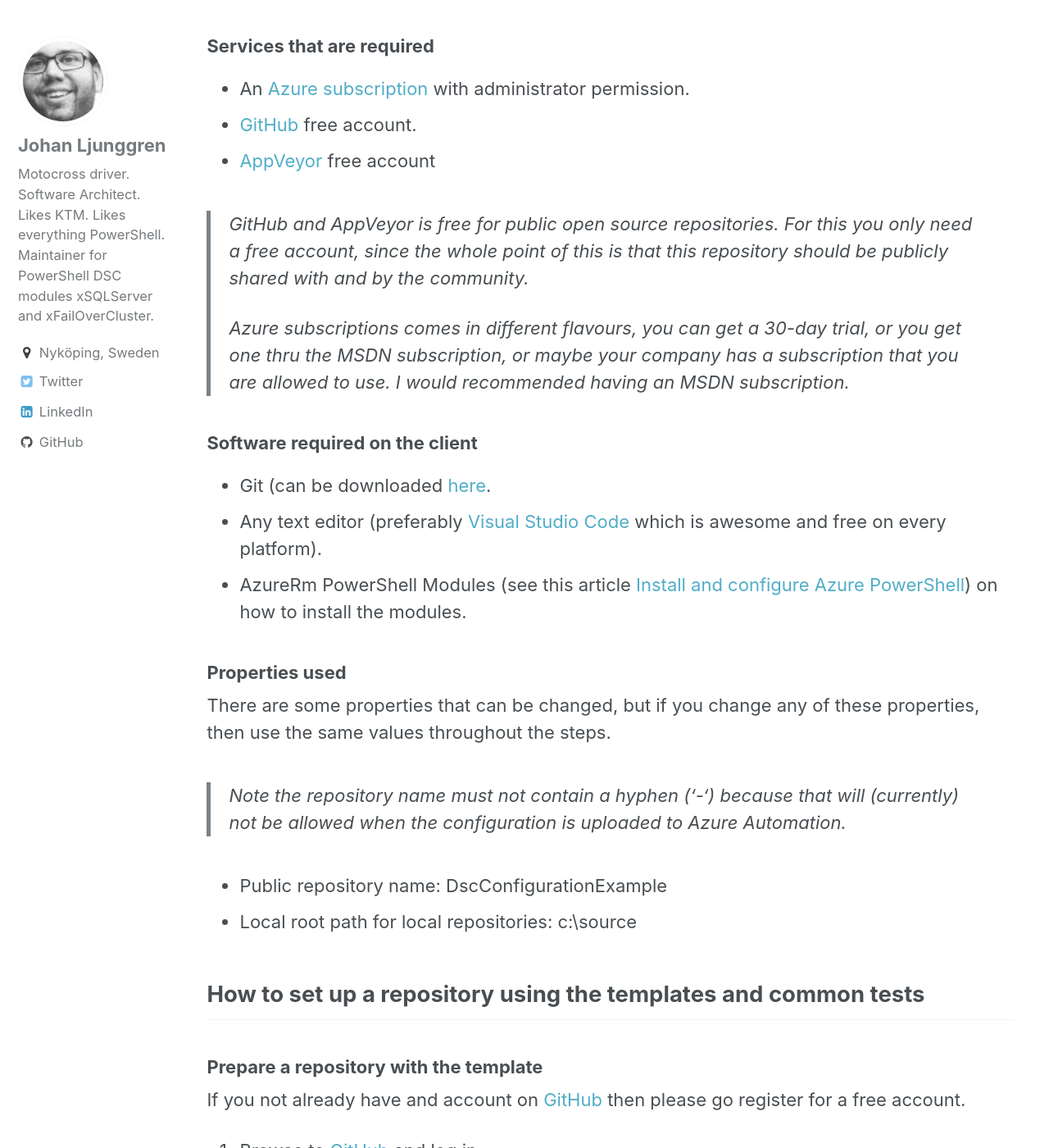
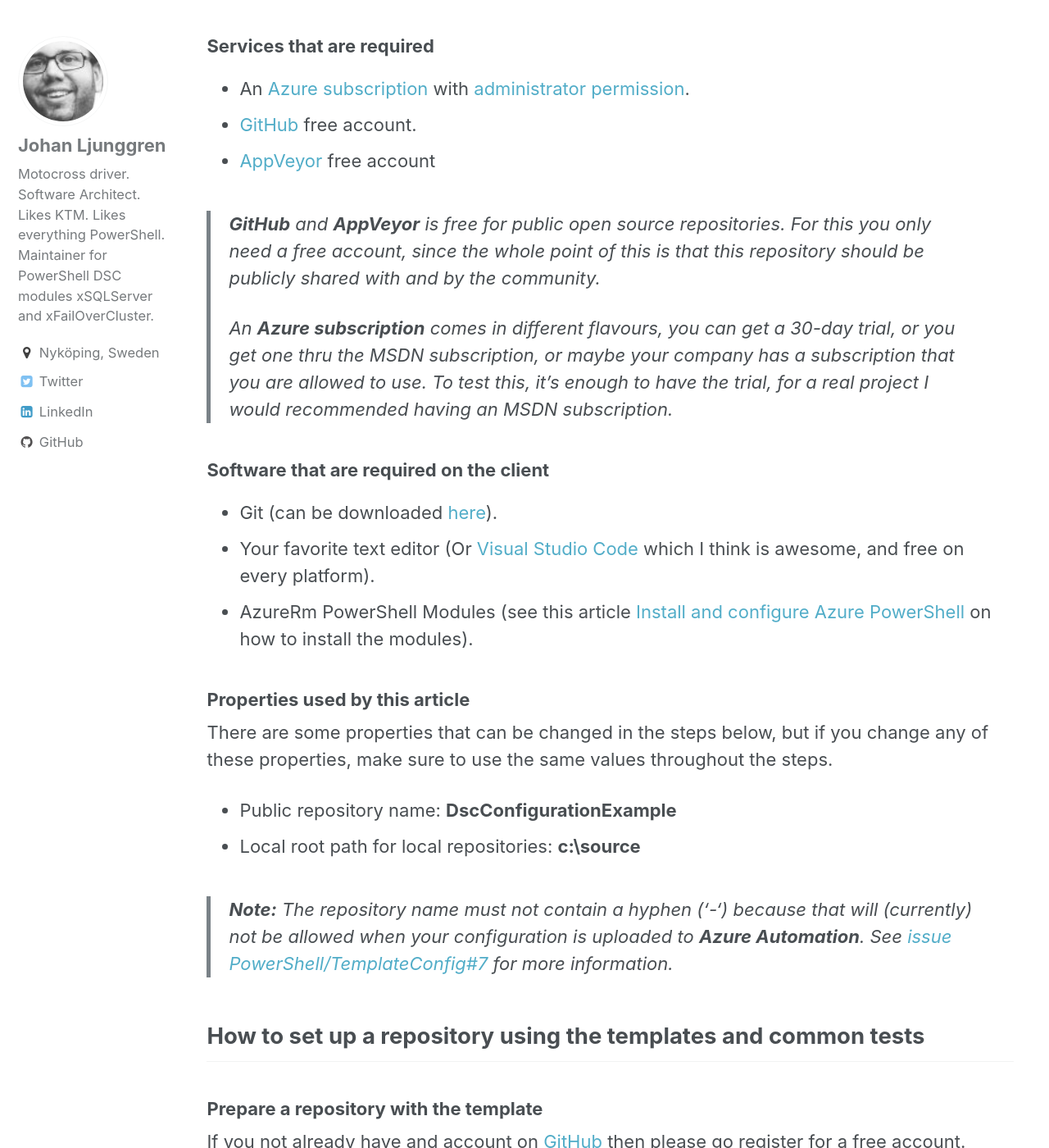
Before and after one commit to johlju/johlju.github.io, a Jekyll site: the page built from _posts/2017-08-05-create-a-dsc-configuration-repository.md, in a window 1280 px wide and 1400 px high, scrolled down 1121 px. Shown: the whole window at 82% size. Built offline with Jekyll 4.4.1, drawn with Linux system fonts in a browser that asks for light colours; emoji names are drawn with the system emoji font; comment, search, counter and statistics services are not loaded; some of the changed text lies outside the part shown.

Commit message:
Second draft

````diff
--- a/_posts/2017-08-05-create-a-dsc-configuration-repository.md
+++ b/_posts/2017-08-05-create-a-dsc-configuration-repository.md
@@ -35,47 +35,49 @@ This assumes that you have all the required software installed on the client you
 will be working on. And that you have all the necessary accounts on dependent
 services.
 
-> This blog is only tested on Windows but will hopefully work on any platform with
+> This blog is only tested on Windows, but will hopefully work on any platform with
 > PowerShell installed.
 
 ### Services that are required
 
-- An [Azure subscription](https://azure.microsoft.com/sv-se/free/) with administrator
-  permission.
+- An [Azure subscription](https://azure.microsoft.com/sv-se/free/) with
+  [administrator permission](https://docs.microsoft.com/en-us/azure/billing/billing-add-change-azure-subscription-administrator).
 - [GitHub](https://github.com/) free account.
 - [AppVeyor](https://www.appveyor.com/) free account
 
-> GitHub and AppVeyor is free for public open source repositories.
+> **GitHub** and **AppVeyor** is free for public open source repositories.
 > For this you only need a free account, since the whole point of this is that
 > this repository should be publicly shared with and by the community.
 >
-> Azure subscriptions comes in different flavours, you can get a 30-day trial,
+> An **Azure subscription** comes in different flavours, you can get a 30-day trial,
 > or you get one thru the MSDN subscription, or maybe your company has a subscription
-> that you are allowed to use. I would recommended having an MSDN subscription.
+> that you are allowed to use. To test this, it's enough to have the trial, for
+> a real project I would recommended having an MSDN subscription.
 
-### Software required on the client
+### Software that are required on the client
 
-- Git (can be downloaded [here](https://git-scm.com/downloads).
-- Any text editor (preferably [Visual Studio Code](https://code.visualstudio.com/)
-  which is awesome and free on every platform).
+- Git (can be downloaded [here](https://git-scm.com/downloads)).
+- Your favorite text editor (Or [Visual Studio Code](https://code.visualstudio.com/)
+  which I think is awesome, and free on every platform).
 - AzureRm PowerShell Modules (see this article
-  [Install and configure Azure PowerShell](https://docs.microsoft.com/en-us/powershell/azure/install-azurerm-ps?view=azurermps-4.2.0))
-  on how to install the modules.
+  [Install and configure Azure PowerShell](https://docs.microsoft.com/en-us/powershell/azure/install-azurerm-ps?view=azurermps-4.2.0)
+  on how to install the modules).
 
-### Properties used
+### Properties used by this article
 
-There are some properties that can be changed, but if you change any
-of these properties, then use the same values throughout the steps.
+There are some properties that can be changed in the steps below, but if you change
+any of these properties, make sure to use the same values throughout the steps.
 
-> Note the repository name must not contain a hyphen ('-') because that will
-> (currently) not be allowed when the configuration is uploaded to Azure Automation.
+- Public repository name: **DscConfigurationExample**
+- Local root path for local repositories: **c:\source**
 
-- Public repository name:
-  DscConfigurationExample
-- Local root path for local repositories:
-  c:\source
+> **Note:** The repository name must not contain a hyphen ('-') because that will
+> (currently) not be allowed when your configuration is uploaded to **Azure Automation**.
+> See [issue PowerShell/TemplateConfig#7](https://github.com/PowerShell/TemplateConfig/issues/7)
+> for more information.
 
 ## How to set up a repository using the templates and common tests
+
 ### Prepare a repository with the template
 
 If you not already have and account on [GitHub](https://github.com/) then please
@@ -86,17 +88,19 @@ go register for a free account.
    1. Add a optional description (can be left empty).
    1. Leave the repository type as 'Public'.
    1. Check the box for 'Initialize this repository with a README'.
-   1. Leave the choice for .gitignore as 'None'.
+   1. Leave the choice for ".gitignore" as 'None'.
    1. Add correct license for your repository, normally MIT is used for
       Open Source Software (OSS).
-1. Clone the repository.
+1. Clone the repository locally. This will make a local copy of the repository on
+   your hard drive. *Note: Please replace **USERNAME** with you github account
+   username, for example, my account username is 'johlju'.*
 
    ```powershell
    cd 'c:\source'
-   git clone https://github.com/johlju/DscConfigurationExample
+   git clone https://github.com/USERNAME/DscConfigurationExample
    ```
 
-1. Clone the template repository.
+1. Clone the template repository locally.
 
    ```powershell
    cd 'c:\source'
@@ -121,14 +125,49 @@ go register for a free account.
 1. Enter you newly cloned repository
 
    ```powershell
-   cd 'xFailOverClusterIntegration'
+   cd 'DscConfigurationExample'
    ```
 
-1. Open in VS Code
+1. Start you favorite code editor. I will assume VS Code :wink:.
+   If you are using any other editor, please open the project (repository) at this
+   folder location 'c:\source\DscConfigurationExample'.
 
    ```powershell
    code .
    ```
+
+1. If everything worked, it should look like this.
+
+   In the PowerShell console running **git**.
+
+   ```powershell
+   git status -u
+   ```
+
+   ```plaintext
+   PS> git status -u
+   On branch master
+   Your branch is up-to-date with 'origin/master'.
+   Untracked files:
+   (use "git add <file>..." to include in what will be committed)
+
+        ConfigurationData/TemplateConfig.ConfigData.psd1
+        TemplateConfig.ps1
+        TemplateConfigModule/TemplateConfigModule.psd1
+        TemplateConfigModule/Tests/Acceptance/TemplateConfig.Acceptance.Tests.ps1
+        appveyor.yml
+
+   nothing added to commit but untracked files present (use "git add" to track)
+   ```
+
+   In Visual Studio Code click on the Source Control icon
+   (![Visual Studio Source Control Icon]({{ site.url }}/images/VisualStudioCode/VisualStudioCodeSourceControlIcon.PNG)).
+
+   ![Untracked files in Visual Studio Code]({{ site.url }}/images/2017-08-05-create-a-dsc-configuration-repository/VisualStudioCodeTemplateUntrackedFiles.PNG)
+
+### Preparing Azure subscription
+
+### Configure AppVeyor for running tests
 
 1. We need to remove the secure variables from the appveyor.yml file and instead
    add them to our AppVeyor account. If you don't have AppVeyor, you can register
@@ -152,6 +191,12 @@ go register for a free account.
       - ApplicationID
       - ApplicationPassword
 
+## Issues with this article
+
+If you find any issues with this blog article please comment, or
+[submit an issue](https://github.com/johlju/johlju.github.io/issues/new?title=Article:%20{{page.title}})
+at the blog repository.
+
 ## Related links
 
 - You can read more about Desired State Configuration (DSC) in the article
````
Also changed, not shown: other parts of _posts/2017-08-05-create-a-dsc-configuration-repository.md (+1 -1 lines), images/2017-08-05-create-a-dsc-configuration-repository/VisualStudioCodeTemplateUntrackedFiles.PNG (added), images/VisualStudioCode/VisualStudioCodeSourceControlIcon.PNG (added).
